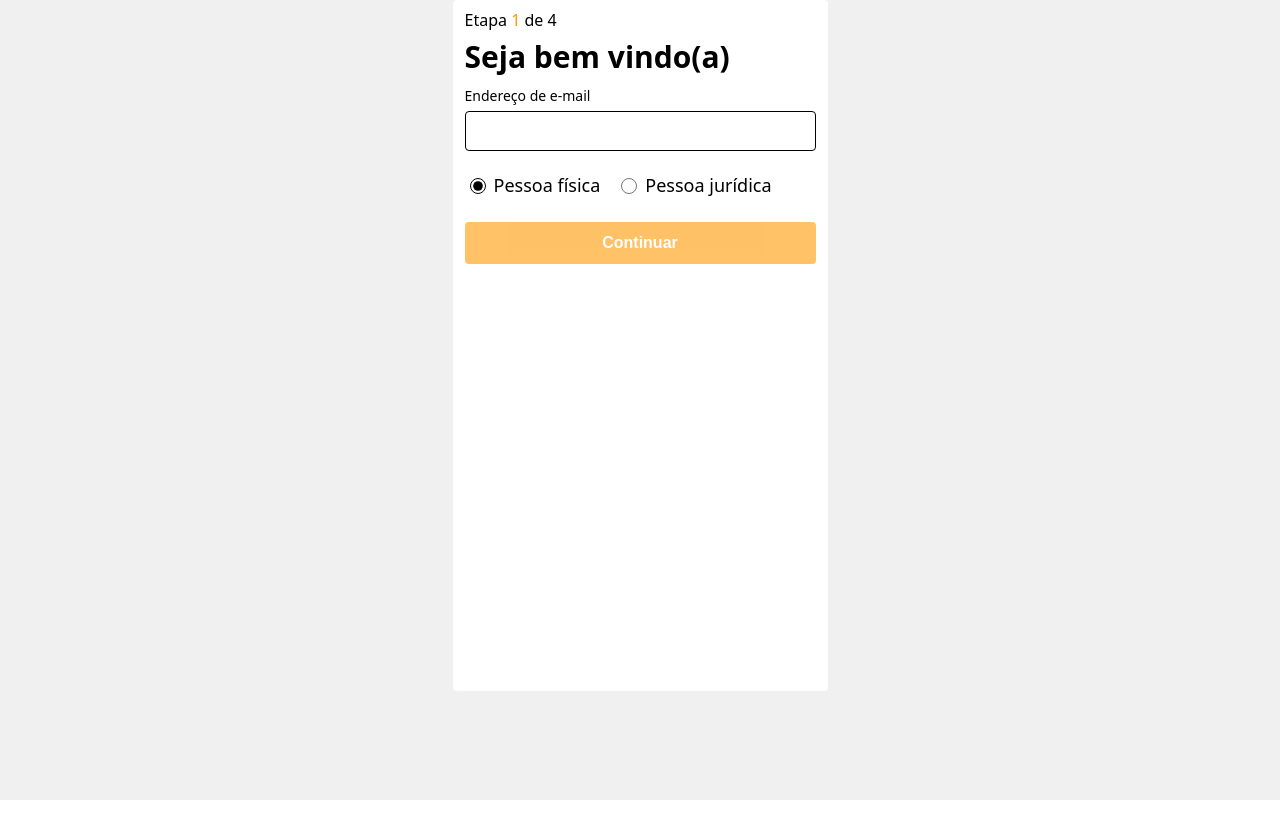
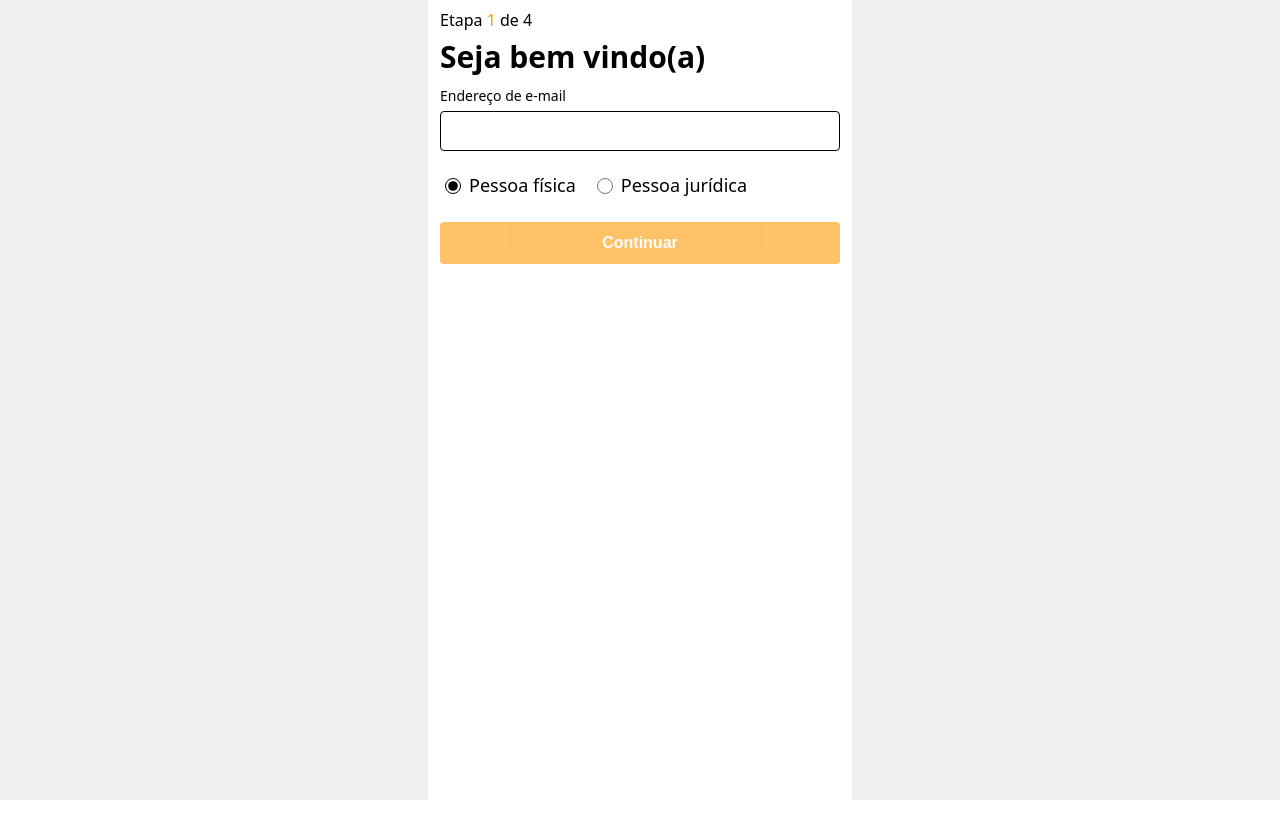
Before and after one commit to BrenoFroes/mb-web-challenge, a Vue app: page / in a window 1280 px wide. Before the commit the page ends 800 px from the top, so only its background shows below. Built offline with nearby package versions, Linux system fonts and the light colour scheme.

Commit message:
fix: pequenos ajustes de interface

```diff
--- a/src/layouts/default.vue
+++ b/src/layouts/default.vue
@@ -39,8 +39,8 @@ defineOptions({
   background-color: #fff;
   display: flex;
   flex-direction: column;
-  max-width: 351px;
-  max-height: 667px;
+  max-width: 400px;
+  max-height: 930px;
   margin: 0 auto;
   padding: 12px;
   border-radius: 4px;
--- a/src/pages/info-review/index.vue
+++ b/src/pages/info-review/index.vue
@@ -23,7 +23,7 @@
         <molecule-label-input
             id="mbPasswordInput"
             :disabled="formData.successfull"
-            type="text"
+            type="password"
             label="Senha"
             v-model="formData.password"
             :errorMessage="errorMessage.password"/>
```
Also changed, not shown: 1 other file (tests, documents, lock files or other folders).
